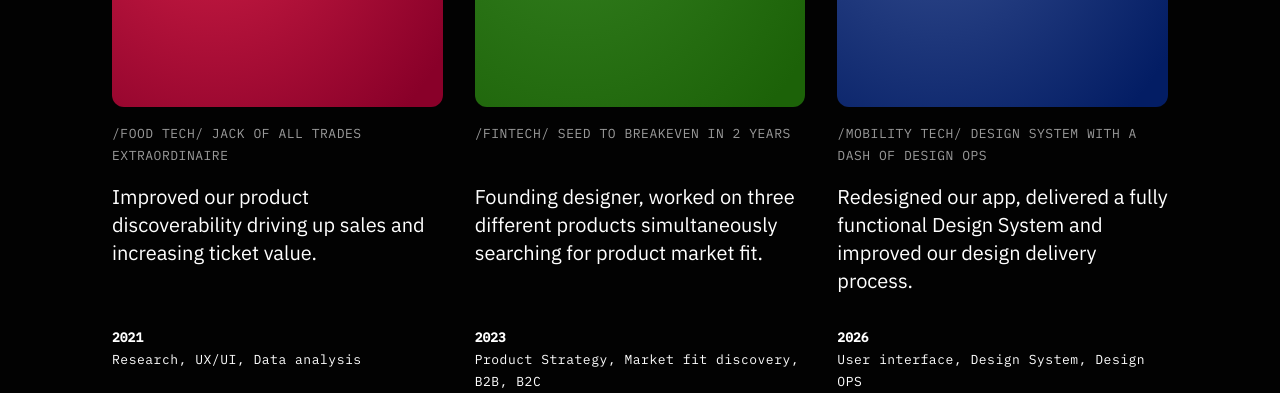
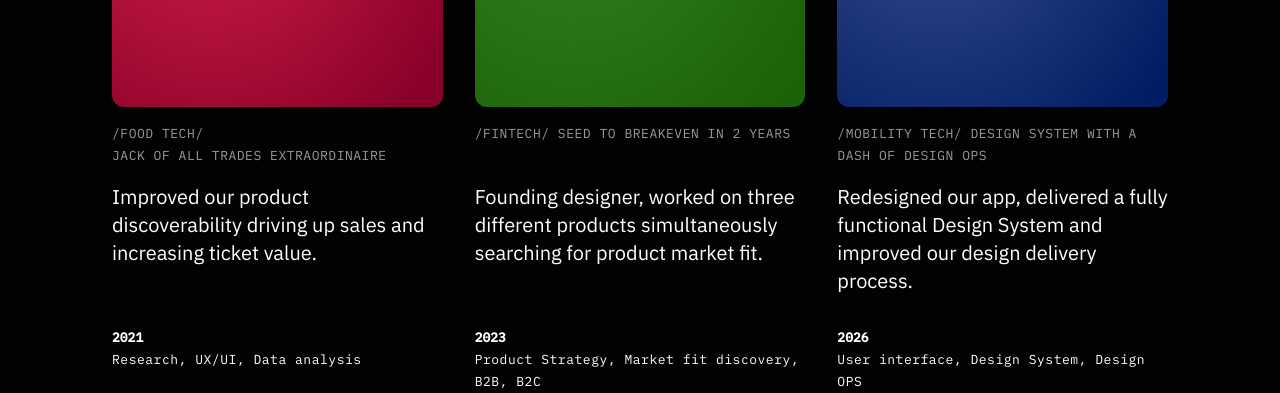
Before and after one commit to viniciussatoj/portfolio, an Astro site: page / in a window 1280 px wide. Shown: the part 652-1045 px from the top of the page. Built offline with nearby package versions, Linux system fonts and the light colour scheme; Astro itself is replaced by a stand-in of ours.

Commit message:
Home: quebra de linha na categoria do card, via YAML e pre-line
O campo category vive no frontmatter, que e YAML — nao MDX. Markdown e
JSX nao valem ali, entao o <br /> aparecia literalmente na tela.

Resolvido com bloco literal do YAML (|-), que preserva a quebra como
\n de verdade, mais white-space pre-line no .workmeta__cat para o
navegador honrar. O conteudo continua sendo dado, sem HTML embutido no
frontmatter.

Co-Authored-By: Claude Opus 5 <noreply@anthropic.com>

```diff
--- a/src/content/cases/liv-up.mdx
+++ b/src/content/cases/liv-up.mdx
@@ -5,7 +5,9 @@ brand: Liv Up
 title: Liv Up — Shopping List optimization on a Foodtech
 role: Lead Product Designer
 roleDetail: discovery through handoff, working alongside a PM and a data analyst.
-category: /Food tech/ Jack of all trades extraordinaire
+category: |-
+  /Food tech/
+  Jack of all trades extraordinaire
 blurb: Improved our product discoverability driving up sales and increasing ticket value.
 year: "2021"
 tags: Research, UX/UI, Data analysis
--- a/src/pages/index.astro
+++ b/src/pages/index.astro
@@ -166,6 +166,9 @@ const works = (await getCollection("cases")).sort((a, b) => a.data.order - b.dat
     letter-spacing: .04em;
     text-transform: uppercase;
     color: var(--text-muted);
+    /* Preserva a quebra de linha vinda do frontmatter (bloco YAML |-),
+       sem transformar o campo em HTML. */
+    white-space: pre-line;
   }
   /* Figma: 20px / 28px. O no do texto mede 330x84 = 3 linhas de 28. */
   .workmeta__blurb { grid-row: 3; margin-block: var(--space-2); font-size: var(--fs-lead); line-height: 1.4; }
```
